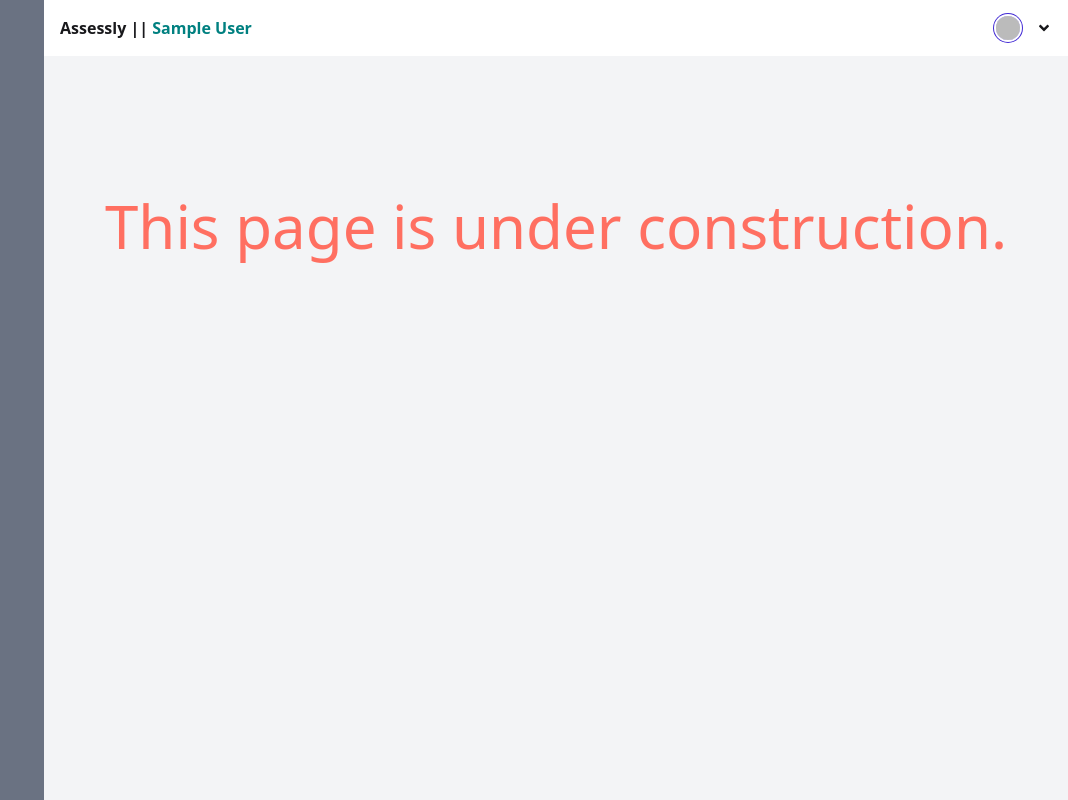
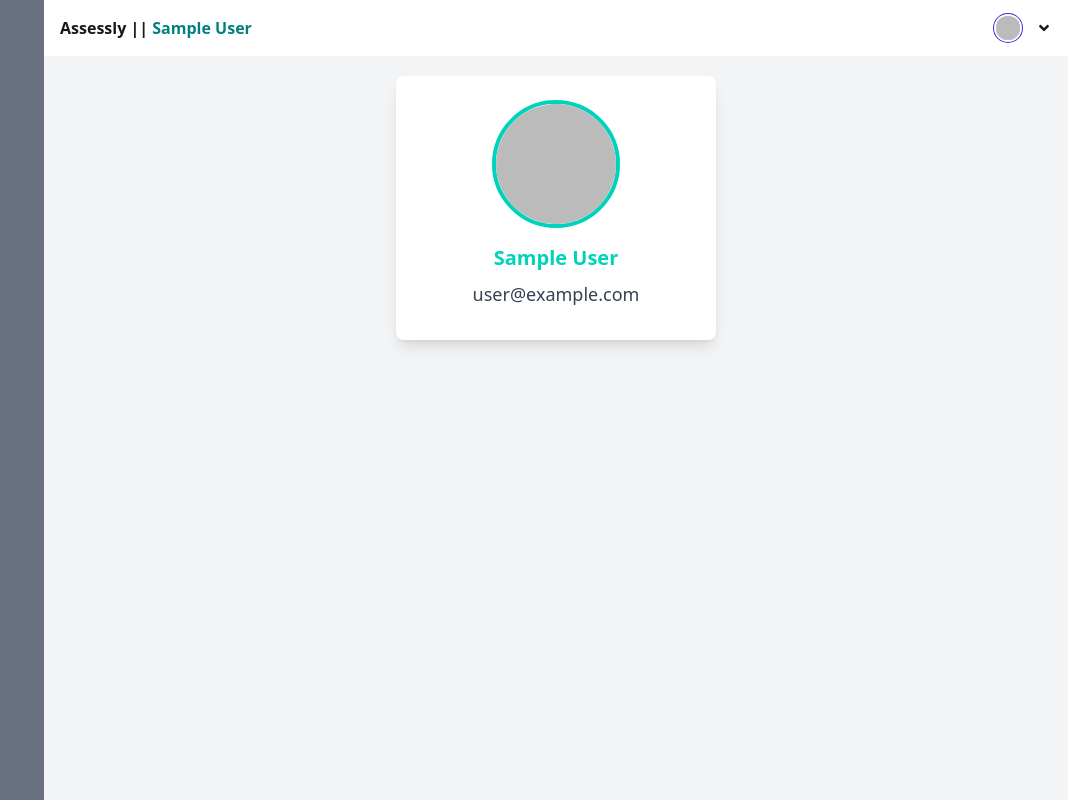
Before and after one commit to Najmul-Shaon/assessly-client, a React (Vite) app: page /dashboard/my-profile in a window 1280 px wide. Shown: the whole page, without its empty margins (212-1280 px from the left). Built offline with nearby package versions, Linux system fonts and the light colour scheme; no server answers; sample sign-in values are in the browser's storage.

Commit message:
profile added on user dashboard

```diff
--- /dev/null
+++ b/src/Dashboard/RegularUser/MyProfile/MyProfile.jsx
@@ -0,0 +1,30 @@
+import useAuth from "../../../Hooks/useAuth";
+import useRegularUser from "../../../Hooks/useRegularUser";
+
+const MyProfile = () => {
+  const { user } = useAuth();
+  //   const { isAdmin } = useAdmin();
+  const { isRegularUser } = useRegularUser();
+  console.log(isRegularUser);
+
+  return (
+    <div className="max-w-xs mx-auto p-6 bg-white shadow-lg rounded-lg">
+      <div className="flex flex-col items-center text-center">
+        <img
+          src={user?.photoURL}
+          alt="User Avatar"
+          className="w-32 h-32 rounded-full border-4 border-accent mb-4"
+        />
+        <h2 className="text-xl font-semibold text-accent mb-2">
+          {user?.displayName}
+        </h2>
+        <p className="text-lg text-gray-700">{user?.email}</p>
+        <p className="text-sm text-gray-500 mt-2">
+          {isRegularUser && "Student"}
+        </p>
+      </div>
+    </div>
+  );
+};
+
+export default MyProfile;
--- a/src/Dashboard/RegularUser/PaymentHistory/PaymentHistory.jsx
+++ b/src/Dashboard/RegularUser/PaymentHistory/PaymentHistory.jsx
@@ -36,7 +36,6 @@ const PaymentHistory = () => {
               <th>Amount</th>
               <th>Status</th>
               <th>Pay at</th>
-              <th>Actions</th>
             </tr>
           </thead>
           <tbody>
@@ -50,13 +49,6 @@ const PaymentHistory = () => {
 
                 <td>
                   {new Date(singlePayment?.paymentAt).toLocaleDateString()}
-                </td>
-                <td className="flex items-center gap-1 text-xl">
-                  <Link to={`/blog/details/${singlePayment?.blogId}`}>
-                    <button className="btn-md btn-link text-accentColor cursor-pointer">
-                      Read
-                    </button>
-                  </Link>
                 </td>
               </tr>
             ))}
--- a/src/Dashboard/SupportComponents/DashboardNavbar.jsx
+++ b/src/Dashboard/SupportComponents/DashboardNavbar.jsx
@@ -82,7 +82,7 @@ const DashboardNavbar = ({ toggleSidebar }) => {
                     onClick={() => setIsExpand(false)}
                   >
                     <RiArticleLine />
-                    Blog
+                    Blogs
                   </li>
                 </Link>
                 <Link to="/about">
--- a/src/Dashboard/SupportComponents/RegularUserMenu.jsx
+++ b/src/Dashboard/SupportComponents/RegularUserMenu.jsx
@@ -67,7 +67,7 @@ const RegularUserMenu = ({ toggleSidebar, pathname }) => {
             <span>
               <RiArticleLine />
             </span>
-            My Blogs
+            My Read Blogs
           </NavLink>
           <NavLink
             to={pathname ? "dashboard/my-payments" : "my-payments"}
--- a/src/router/Router.jsx
+++ b/src/router/Router.jsx
@@ -35,6 +35,7 @@ import Features from "../pages/Features/Features";
 import MyCourses from "../Dashboard/RegularUser/MyCourses/MyCourses";
 import MyReadBlogs from "../Dashboard/RegularUser/MyReadBlogs/MyReadBlogs";
 import PaymentHistory from "../Dashboard/RegularUser/PaymentHistory/PaymentHistory";
+import MyProfile from "../Dashboard/RegularUser/MyProfile/MyProfile";
 
 export const router = createBrowserRouter([
   {
@@ -172,7 +173,7 @@ export const router = createBrowserRouter([
         path: "my-profile",
         element: (
           <PrivateRoute>
-            <CommingSoon />
+            <MyProfile />
           </PrivateRoute>
         ),
       },
```
